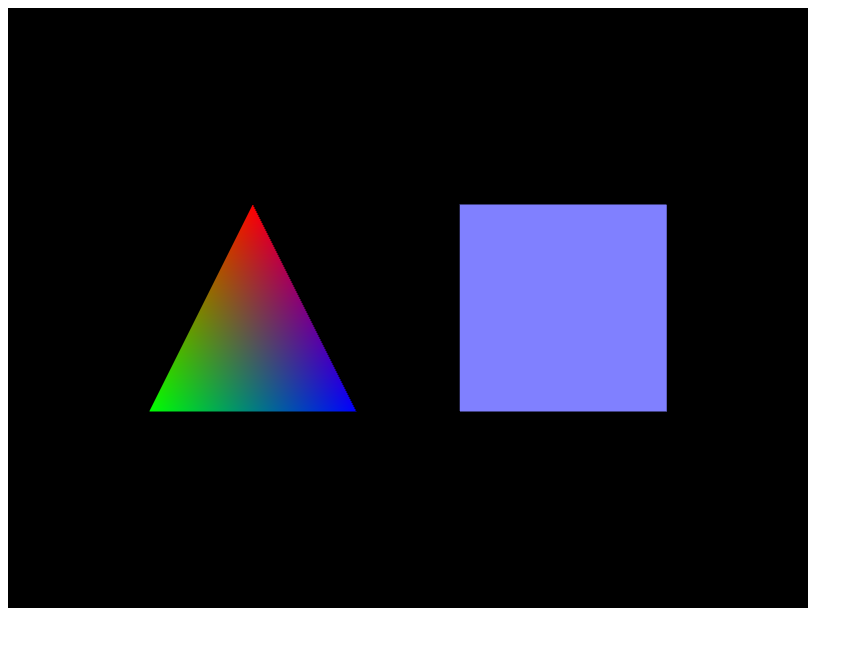
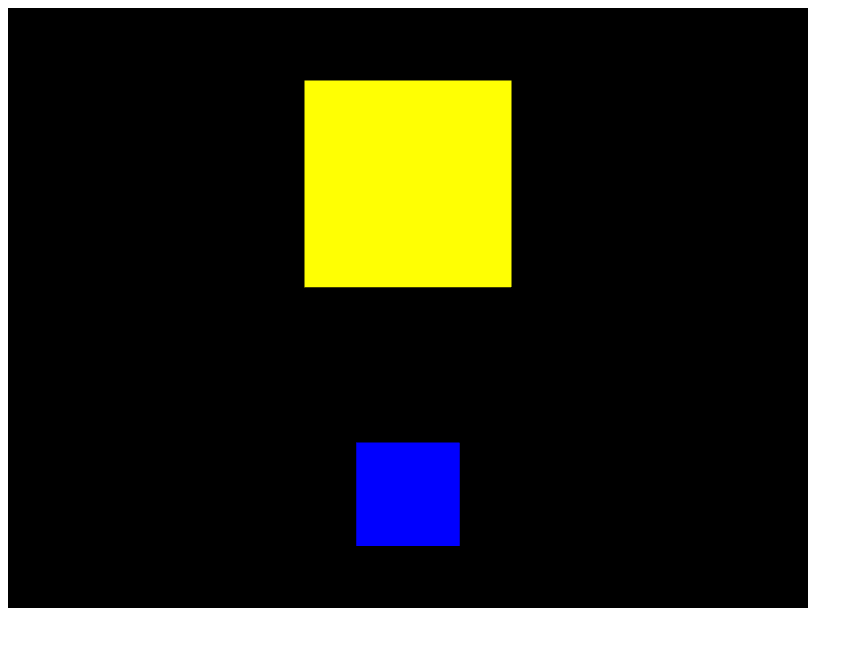
Before and after one commit to InBrewJ/LiberalDemoCrash, a plain HTML site: page index.html in a window 1280 px wide. Shown: the whole page, without its empty margins (0-863 px from the left). Drawn offline with Linux system fonts and the light colour scheme.

Commit message:
Yellow and blue square, perfectly primed for action

```diff
--- a/index.html
+++ b/index.html
@@ -44,6 +44,7 @@
             gl.viewportWidth = canvas.width;
             gl.viewportHeight = canvas.height;
         } catch (e) {
+            alert("Caught an exception! Maybe exiting...");
         }
         if (!gl) {
             alert("Could not initialise WebGL, sorry :-(");
@@ -123,38 +124,15 @@
         gl.uniformMatrix4fv(shaderProgram.mvMatrixUniform, false, mvMatrix);
     }
 
-
-    var triangleVertexPositionBuffer;
-    var triangleVertexColorBuffer;
-    var squareVertexPositionBuffer;
-    var squareVertexColorBuffer;
+    var vishVertexPositionBuffer;
+    var vishVertexColorBuffer;
+    var toryVertexPositionBuffer;
+    var toryVertexColorBuffer;
 
     function initBuffers() {
-        triangleVertexPositionBuffer = gl.createBuffer();
-        gl.bindBuffer(gl.ARRAY_BUFFER, triangleVertexPositionBuffer);
-        var vertices = [
-             0.0,  1.0,  0.0,
-            -1.0, -1.0,  0.0,
-             1.0, -1.0,  0.0
-        ];
-        gl.bufferData(gl.ARRAY_BUFFER, new Float32Array(vertices), gl.STATIC_DRAW);
-        triangleVertexPositionBuffer.itemSize = 3;
-        triangleVertexPositionBuffer.numItems = 3;
-
-        triangleVertexColorBuffer = gl.createBuffer();
-        gl.bindBuffer(gl.ARRAY_BUFFER, triangleVertexColorBuffer);
-        var colors = [
-            1.0, 0.0, 0.0, 1.0,
-            0.0, 1.0, 0.0, 1.0,
-            0.0, 0.0, 1.0, 1.0
-        ];
-        gl.bufferData(gl.ARRAY_BUFFER, new Float32Array(colors), gl.STATIC_DRAW);
-        triangleVertexColorBuffer.itemSize = 4;
-        triangleVertexColorBuffer.numItems = 3;
-
-
-        squareVertexPositionBuffer = gl.createBuffer();
-        gl.bindBuffer(gl.ARRAY_BUFFER, squareVertexPositionBuffer);
+        // for vish
+        vishVertexPositionBuffer = gl.createBuffer();
+        gl.bindBuffer(gl.ARRAY_BUFFER, vishVertexPositionBuffer);
         vertices = [
              1.0,  1.0,  0.0,
             -1.0,  1.0,  0.0,
@@ -162,21 +140,49 @@
             -1.0, -1.0,  0.0
         ];
         gl.bufferData(gl.ARRAY_BUFFER, new Float32Array(vertices), gl.STATIC_DRAW);
-        squareVertexPositionBuffer.itemSize = 3;
-        squareVertexPositionBuffer.numItems = 4;
+        vishVertexPositionBuffer.itemSize = 3;
+        vishVertexPositionBuffer.numItems = 4;
 
-        squareVertexColorBuffer = gl.createBuffer();
-        gl.bindBuffer(gl.ARRAY_BUFFER, squareVertexColorBuffer);
+        vishVertexColorBuffer = gl.createBuffer();
+        gl.bindBuffer(gl.ARRAY_BUFFER, vishVertexColorBuffer);
         colors = [];
         for (var i=0; i < 4; i++) {
-            colors = colors.concat([0.5, 0.5, 1.0, 1.0]);
+            // yellow color for the lib dems
+            colors = colors.concat([1.0, 1.0, 0.01, 1.0]);
         }
         gl.bufferData(gl.ARRAY_BUFFER, new Float32Array(colors), gl.STATIC_DRAW);
-        squareVertexColorBuffer.itemSize = 4;
-        squareVertexColorBuffer.numItems = 4;
+        vishVertexColorBuffer.itemSize = 4;
+        vishVertexColorBuffer.numItems = 4;
+
+
+        // for the "tory" square
+        toryVertexPositionBuffer = gl.createBuffer();
+        gl.bindBuffer(gl.ARRAY_BUFFER, toryVertexPositionBuffer);
+        vertices = [
+             0.5,  0.5,  0.0,
+            -0.5,  0.5,  0.0,
+             0.5, -0.5,  0.0,
+            -0.5, -0.5,  0.0
+        ];
+        gl.bufferData(gl.ARRAY_BUFFER, new Float32Array(vertices), gl.STATIC_DRAW);
+        toryVertexPositionBuffer.itemSize = 3;
+        toryVertexPositionBuffer.numItems = 4;
+
+        toryVertexColorBuffer = gl.createBuffer();
+        gl.bindBuffer(gl.ARRAY_BUFFER, toryVertexColorBuffer);
+        colors = [];
+        for (var i=0; i < 4; i++) {
+            // blue for the "tory"
+            colors = colors.concat([0.0, 0.0, 1.0, 1.0]);
+        }
+        gl.bufferData(gl.ARRAY_BUFFER, new Float32Array(colors), gl.STATIC_DRAW);
+        toryVertexColorBuffer.itemSize = 4;
+        toryVertexColorBuffer.numItems = 4;
     }
 
-
+    // does collision detection go in here?
+    // and physics?
+    // lol
 
     function drawScene() {
         gl.viewport(0, 0, gl.viewportWidth, gl.viewportHeight);
@@ -186,31 +192,35 @@
 
         mat4.identity(mvMatrix);
 
-        mat4.translate(mvMatrix, [-1.5, 0.0, -7.0]);
-        gl.bindBuffer(gl.ARRAY_BUFFER, triangleVertexPositionBuffer);
-        gl.vertexAttribPointer(shaderProgram.vertexPositionAttribute, triangleVertexPositionBuffer.itemSize, gl.FLOAT, false, 0, 0);
+        // for vish
 
-        gl.bindBuffer(gl.ARRAY_BUFFER, triangleVertexColorBuffer);
-        gl.vertexAttribPointer(shaderProgram.vertexColorAttribute, triangleVertexColorBuffer.itemSize, gl.FLOAT, false, 0, 0);
+        mat4.translate(mvMatrix, [0.0, 1.2, -7.0]);
+        gl.bindBuffer(gl.ARRAY_BUFFER, vishVertexPositionBuffer);
+        gl.vertexAttribPointer(shaderProgram.vertexPositionAttribute, vishVertexPositionBuffer.itemSize, gl.FLOAT, false, 0, 0);
+
+        gl.bindBuffer(gl.ARRAY_BUFFER, vishVertexColorBuffer);
+        gl.vertexAttribPointer(shaderProgram.vertexColorAttribute, vishVertexColorBuffer.itemSize, gl.FLOAT, false, 0, 0);
 
         setMatrixUniforms();
-        gl.drawArrays(gl.TRIANGLES, 0, triangleVertexPositionBuffer.numItems);
+        gl.drawArrays(gl.TRIANGLE_STRIP, 0, vishVertexPositionBuffer.numItems);
 
-        mat4.translate(mvMatrix, [3.0, 0.0, 0.0]);
-        gl.bindBuffer(gl.ARRAY_BUFFER, squareVertexPositionBuffer);
-        gl.vertexAttribPointer(shaderProgram.vertexPositionAttribute, squareVertexPositionBuffer.itemSize, gl.FLOAT, false, 0, 0);
+        // for the "tory" square
 
-        gl.bindBuffer(gl.ARRAY_BUFFER, squareVertexColorBuffer);
-        gl.vertexAttribPointer(shaderProgram.vertexColorAttribute, squareVertexColorBuffer.itemSize, gl.FLOAT, false, 0, 0);
+        mat4.translate(mvMatrix, [0.0, -3.0, 0.0]);
+        gl.bindBuffer(gl.ARRAY_BUFFER, toryVertexPositionBuffer);
+        gl.vertexAttribPointer(shaderProgram.vertexPositionAttribute, toryVertexPositionBuffer.itemSize, gl.FLOAT, false, 0, 0);
+
+        gl.bindBuffer(gl.ARRAY_BUFFER, toryVertexColorBuffer);
+        gl.vertexAttribPointer(shaderProgram.vertexColorAttribute, toryVertexColorBuffer.itemSize, gl.FLOAT, false, 0, 0);
 
         setMatrixUniforms();
-        gl.drawArrays(gl.TRIANGLE_STRIP, 0, squareVertexPositionBuffer.numItems);
+        gl.drawArrays(gl.TRIANGLE_STRIP, 0, toryVertexPositionBuffer.numItems);
     }
 
 
 
     function webGLStart() {
-        var canvas = document.getElementById("lesson02-canvas");
+        var canvas = document.getElementById("LiberalDemoCrash");
         initGL(canvas);
         initShaders();
         initBuffers();
@@ -229,7 +239,7 @@
 
 <body onload="webGLStart();">
 
-    <canvas id="lesson02-canvas" style="border: none;" width="800" height="600"></canvas>
+    <canvas id="LiberalDemoCrash" style="border: none;" width="800" height="600"></canvas>
 
 </body>
 
```
